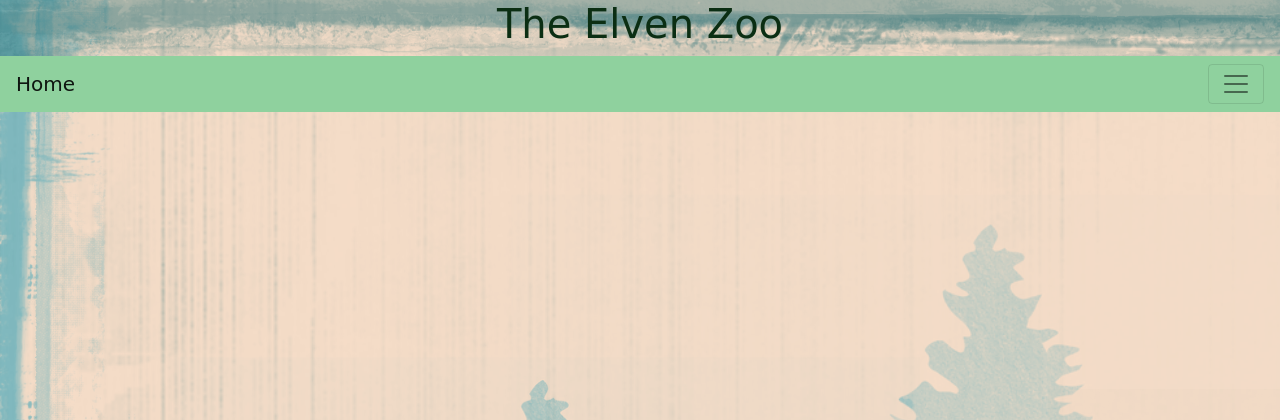
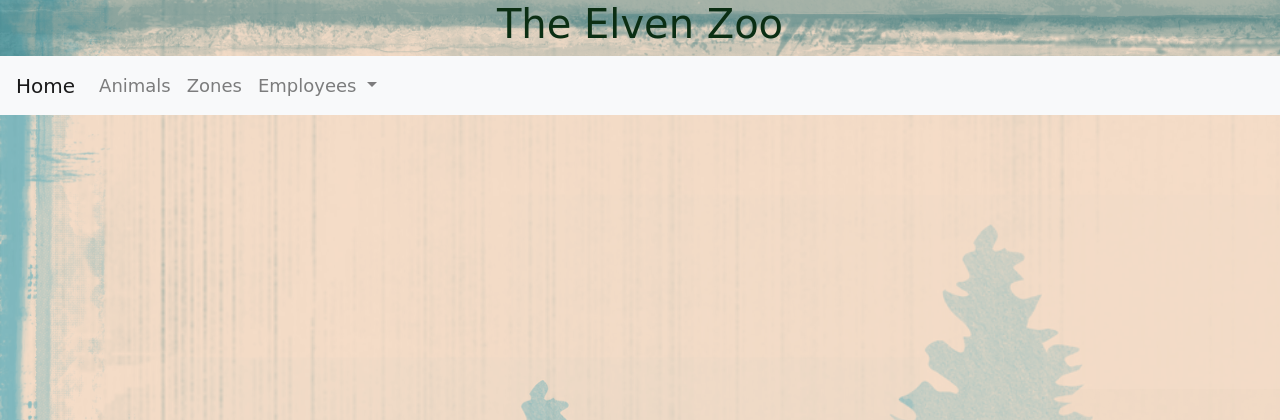
Before and after one commit to stanciaux/zoo, a Symfony app: template templates/base.html.twig in a window 1280 px wide. Shown: the top 420 px of the page. Run offline with Twig, Linux system fonts and the light colour scheme; the template is opened without the code that fills it, so the values that code supplies are empty; some libraries are stand-ins or nearby versions; some web fonts are replaced.

Commit message:
employee et nav bar

```diff
--- a/public/css/style.css
+++ b/public/css/style.css
@@ -6,3 +6,7 @@ body {
     background-repeat:no-repeat !important;
     color: #0b2e13;
 }
+
+nav{
+    font-size: large !important;
+}
--- a/templates/base.html.twig
+++ b/templates/base.html.twig
@@ -11,32 +11,50 @@
 <body>
 <header>
     <h1>The Elven Zoo</h1>
-    <nav class="navbar navbar-light" style="background-color: #8fd19e;">
-        <a class="navbar-brand" href= {{ path('main') }}>Home</a>
-        <button class="navbar-toggler" type="button" data-toggle="collapse" data-target="#navbarSupportedContent"
-                aria-controls="navbarSupportedContent" aria-expanded="false" aria-label="Toggle navigation">
+    <nav class="navbar navbar-expand-lg navbar-light bg-light">
+        <a class="navbar-brand" href="{{ path('main') }}">Home</a>
+        <button class="navbar-toggler" type="button" data-toggle="collapse" data-target="#navbarNav" aria-controls="navbarNav" aria-expanded="false" aria-label="Toggle navigation">
             <span class="navbar-toggler-icon"></span>
         </button>
-
-        <div class="collapse navbar-collapse" id="navbarSupportedContent">
-            <ul class="navbar-nav mr-auto">
+        <div class="collapse navbar-collapse" id="navbarNav">
+            <ul class="navbar-nav">
                 <li class="nav-item">
-                    <a class="nav-link" >Zones</a>
+                    <a class="nav-link" href="#">Animals</a>
                 </li>
                 <li class="nav-item">
-                    <a class="nav-link" >Animals</a>
+                    <a class="nav-link" href="#">Zones</a>
                 </li>
-                <li class="nav-item">
-                    <a class="nav-link" >Employees</a>
+                <li class="nav-item dropdown">
+                    <a class="nav-link dropdown-toggle" href="#" id="navbarDropdown" role="button" data-toggle="dropdown" aria-haspopup="true" aria-expanded="false">
+                        Employees
+                    </a>
+                    <div class="dropdown-menu" aria-labelledby="navbarDropdown">
+                        <a class="dropdown-item" href="#">Employees list</a>
+                        <a class="dropdown-item" href="{{ path('employee') }}">Add an employee</a>
+                    </div>
                 </li>
-
             </ul>
         </div>
     </nav>
 </header>
+
+{#affichage des Flashes#}
+{% for label, messages in app.flashes %}
+    {% for message in messages %}
+        <div class="alert-{{ label }}">
+            {{ message }}
+        </div>
+    {% endfor %}
+{% endfor %}
 <br>
 
 {% block body %}{% endblock %}
 {% block javascripts %}{% endblock %}
 </body>
+
+<footer>
+    <script src="https://code.jquery.com/jquery-3.3.1.slim.min.js" integrity="sha384-q8i/X+965DzO0rT7abK41JStQIAqVgRVzpbzo5smXKp4YfRvH+8abtTE1Pi6jizo" crossorigin="anonymous"></script>
+    <script src="https://cdnjs.cloudflare.com/ajax/libs/popper.js/1.14.3/umd/popper.min.js" integrity="sha384-ZMP7rVo3mIykV+2+9J3UJ46jBk0WLaUAdn689aCwoqbBJiSnjAK/l8WvCWPIPm49" crossorigin="anonymous"></script>
+    <script src="https://stackpath.bootstrapcdn.com/bootstrap/4.1.3/js/bootstrap.min.js" integrity="sha384-ChfqqxuZUCnJSK3+MXmPNIyE6ZbWh2IMqE241rYiqJxyMiZ6OW/JmZQ5stwEULTy" crossorigin="anonymous"></script>
+</footer>
 </html>
```
Also changed, not shown: src/Controller/EmployeeController.php (added, +51 -0 lines), src/Entity/Employee.php (added, +57 -0 lines), src/Form/EmployeeType.php (added, +28 -0 lines), src/Repository/EmployeeRepository.php (added, +50 -0 lines), templates/gestion/employee.html.twig (added, +14 -0 lines).
